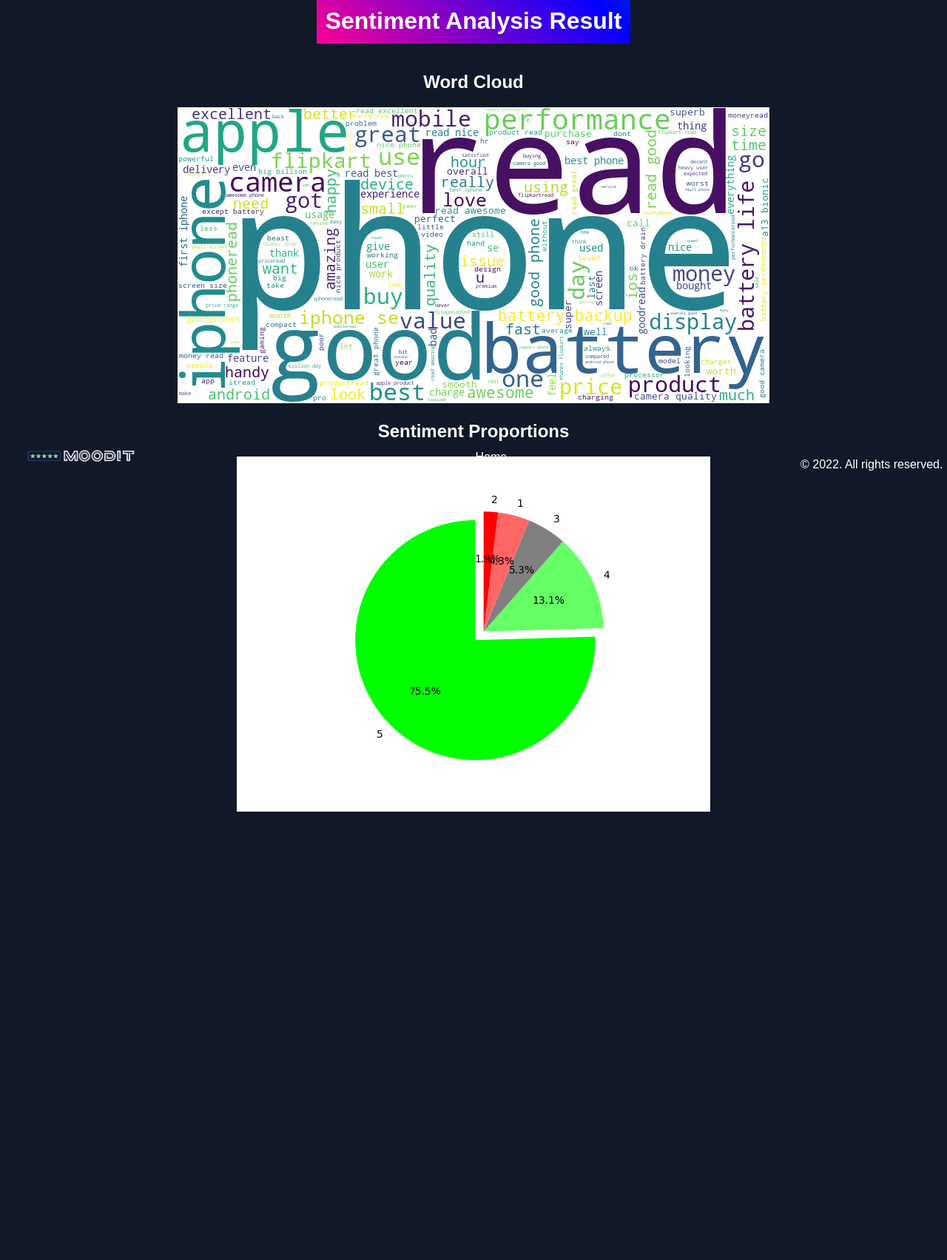
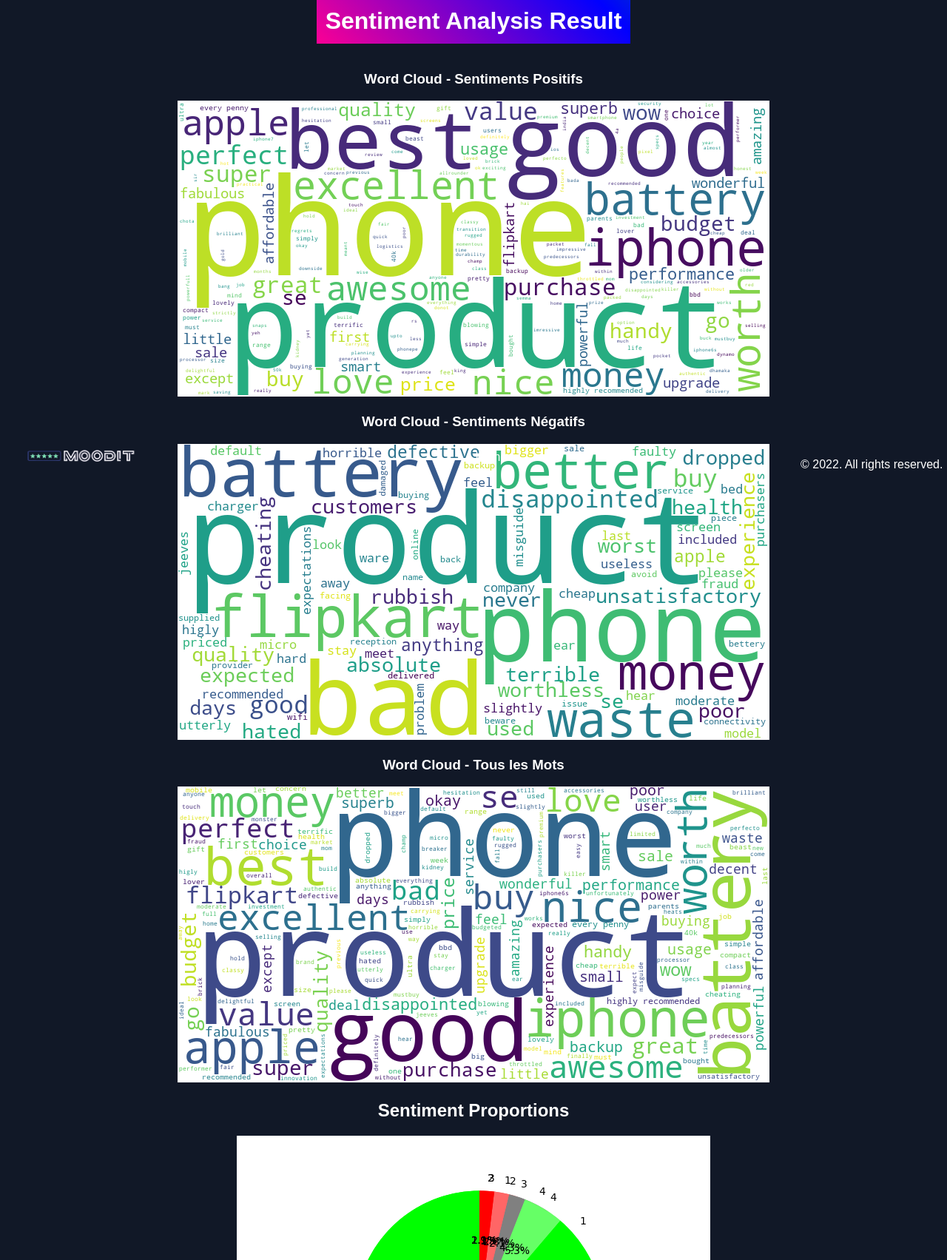
Before and after one commit to juliogver/Mastercamp, a Flask app: page /result in a window 1280 px wide. Shown: the part 120-1823 px from the top of the page at 74% size. Before the commit the page ends 1217 px from the top, so only its background shows below. Run offline with Flask 3, Linux system fonts and the light colour scheme; parts of the project's set-up code (start-up, migrations or seed data) failed here and were passed over.

Commit message:
amelioration word cloud

```diff
--- a/web_masterC-2/app.py
+++ b/web_masterC-2/app.py
@@ -23,8 +23,12 @@
 # Get the absolute path of the directory where the Flask application is located
 app_dir = os.path.dirname(os.path.abspath(__file__))
 # Specify the relative file paths within the static folder
-wordcloud_filename = os.path.join(app_dir, 'static', 'wordcloud.png')
+wordcloud_all_filename = os.path.join(app_dir, 'static', 'wordcloud_all.png')
+wordcloud_negative_filename = os.path.join(app_dir, 'static', 'wordcloud_negative.png')
+wordcloud_positive_filename= os.path.join(app_dir, 'static', 'wordcloud_postive.png')
 pie_chart_filename = os.path.join(app_dir, 'static', 'pie_chart.png')
+
+
 def preprocess_text(text):
     if isinstance(text, str):  # Check if text is a valid string
         text = text.lower()
@@ -45,23 +49,49 @@
 
 
 def generate_wordcloud(data):
-    # Concaténer les valeurs uniques de la colonne 'Review' en une seule chaîne de caractères
-    text = ' '.join(data['Comment'].dropna().astype(str).unique().tolist())
 
-    # Prétraitement du texte
-    preprocessed_text = preprocess_text(text)
+    sentiment_mapping = {
+        'very negative': 1,
+        'negative': 2,
+        'neutral': 3,
+        'positive': 4,
+        'very positive': 5
+    }
 
-    # Créer l'objet WordCloud
-    wordcloud = WordCloud(width=800, height=400, background_color='white').generate(preprocessed_text)
+    data['Sentiment'] = data['Sentiment'].map(sentiment_mapping)
+    # Prétraitement des textes pour les sentiments positifs
+    positive_text = ' '.join(data[data['Sentiment'].astype(int) >= 4]['Review'].dropna().astype(str).unique().tolist())
 
-    # Sauvegarder le nuage de mots en tant qu'image
+    preprocessed_positive_text = preprocess_text(positive_text)
 
-    wordcloud.to_file(wordcloud_filename)
+    # Prétraitement des textes pour les sentiments négatifs
+    negative_text = ' '.join(data[data['Sentiment'].astype(int) <= 2]['Review'].dropna().astype(str).unique().tolist())
+
+    preprocessed_negative_text = preprocess_text(negative_text)
+
+    # Prétraitement des textes pour tous les mots
+    all_text = ' '.join(data['Review'].dropna().astype(str).unique().tolist())
+    preprocessed_all_text = preprocess_text(all_text)
+
+    # Création des objets WordCloud
+    wordcloud_positive = WordCloud(width=800, height=400, background_color='white').generate(preprocessed_positive_text)
+    wordcloud_negative = WordCloud(width=800, height=400, background_color='white').generate(preprocessed_negative_text)
+    wordcloud_all = WordCloud(width=800, height=400, background_color='white').generate(preprocessed_all_text)
+
+    # Sauvegarde des nuages de mots en tant qu'images
+
+
+    wordcloud_positive.to_file(wordcloud_positive_filename)
+    wordcloud_negative.to_file(wordcloud_negative_filename)
+    wordcloud_all.to_file(wordcloud_all_filename)
+
+    return wordcloud_positive_filename, wordcloud_negative_filename, wordcloud_all_filename
+
 
 
 def generate_sentiment_pie_chart(data):
     # Prétraitement du texte
-    data['processed_text'] = data['Comment'].apply(preprocess_text)
+    data['processed_text'] = data['Review'].apply(preprocess_text)
 
     # Transformation du texte en vecteurs avec le TfidfVectorizer
     X_vectors = vectorizer.transform(data['processed_text'])
@@ -81,7 +111,7 @@
     sizes = sentiment_counts.values
 
     colors = ['#00ff00', '#66ff66', 'gray', '#ff6666', '#ff0000']
-    explode = (0.1, 0, 0, 0, 0)
+    explode = (0, 0, 0, 0, 0)
 
     plt.pie(sizes, explode=explode, labels=labels, colors=colors, autopct='%1.1f%%', startangle=90)
     plt.axis('equal')
--- a/web_masterC-2/templates/result.html
+++ b/web_masterC-2/templates/result.html
@@ -31,10 +31,20 @@
       <div class="result__container">
 
 
+
+
+
         <div class="result__content">
           <div class="result__item">
-            <h2 class="result__item-title">Word Cloud</h2>
-            <img src="{{ url_for('static', filename='wordcloud.png') }}" alt="Word Cloud">
+            <h3>Word Cloud - Sentiments Positifs</h3>
+            <img src="{{ url_for('static', filename='wordcloud_postive.png') }}" alt="Word Cloud">
+
+            <h3>Word Cloud - Sentiments Négatifs</h3>
+            <img src="{{ url_for('static', filename='wordcloud_negative.png') }}" alt="Word Cloud">
+
+            <h3>Word Cloud - Tous les Mots</h3>
+            <img src="{{ url_for('static', filename='wordcloud_all.png') }}" alt="Word Cloud">
+
           </div>
 
           <div class="result__item">
```
Also changed, not shown: web_masterC-2/static/pie_chart.png, web_masterC-2/static/wordcloud.png, web_masterC-2/static/wordcloud_all.png (added), web_masterC-2/static/wordcloud_negative.png (added), web_masterC-2/static/wordcloud_postive.png (added).
